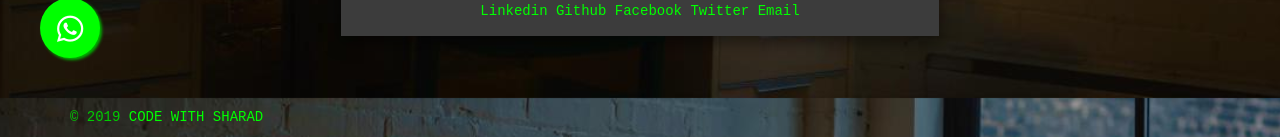
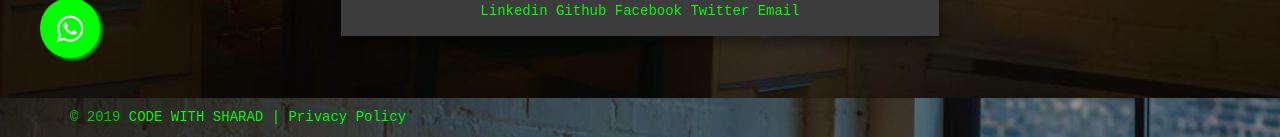
Before and after one commit to cwithsharad/cwithsharad.github.io, a Jekyll site: the page built from index.md, in a window 1280 px wide. Shown: the part 802-939 px from the top of the page. Built offline with Jekyll 4.4.1, drawn with Linux system fonts in a browser that asks for light colours; nearby versions of some CDN libraries; emoji names are drawn with the system emoji font.

Commit message:
Update footer.html

```diff
--- a/_includes/footer.html
+++ b/_includes/footer.html
@@ -31,7 +31,7 @@
 
 <div class="row tall-row">
 	<div class="col-md-12">
-		<p>© {{ site.time | date: '%Y' }} <a href="{{ site.baseurl }}" >{{ site.title }}
+		<p>© {{ site.time | date: '%Y' }} <a href="{{ site.baseurl }}" >{{ site.title }} | <a href=""{{ site.baseurl }}/privacy-policy">Privacy Policy</a>
 <!--			</a> <a rel="license" href="http://creativecommons.org/licenses/by-nc-nd/4.0/"><img alt="Creative Commons License" style="border-width:0" src="https://i.creativecommons.org/l/by-nc-nd/4.0/80x15.png" /></a><br /><span xmlns:dct="http://purl.org/dc/terms/" property="dct:title">CODE WITH SHARAD</span> by <a xmlns:cc="http://creativecommons.org/ns#" href="https://www.cwithsharad.cf" property="cc:attributionName" rel="cc:attributionURL">SHARAD RAJ SINGH MAURYA</a> is licensed under a <a rel="license" href="http://creativecommons.org/licenses/by-nc-nd/4.0/">Creative Commons Attribution-NonCommercial-NoDerivatives 4.0 International License</a>.</p>
 -->
 	</div>
```
